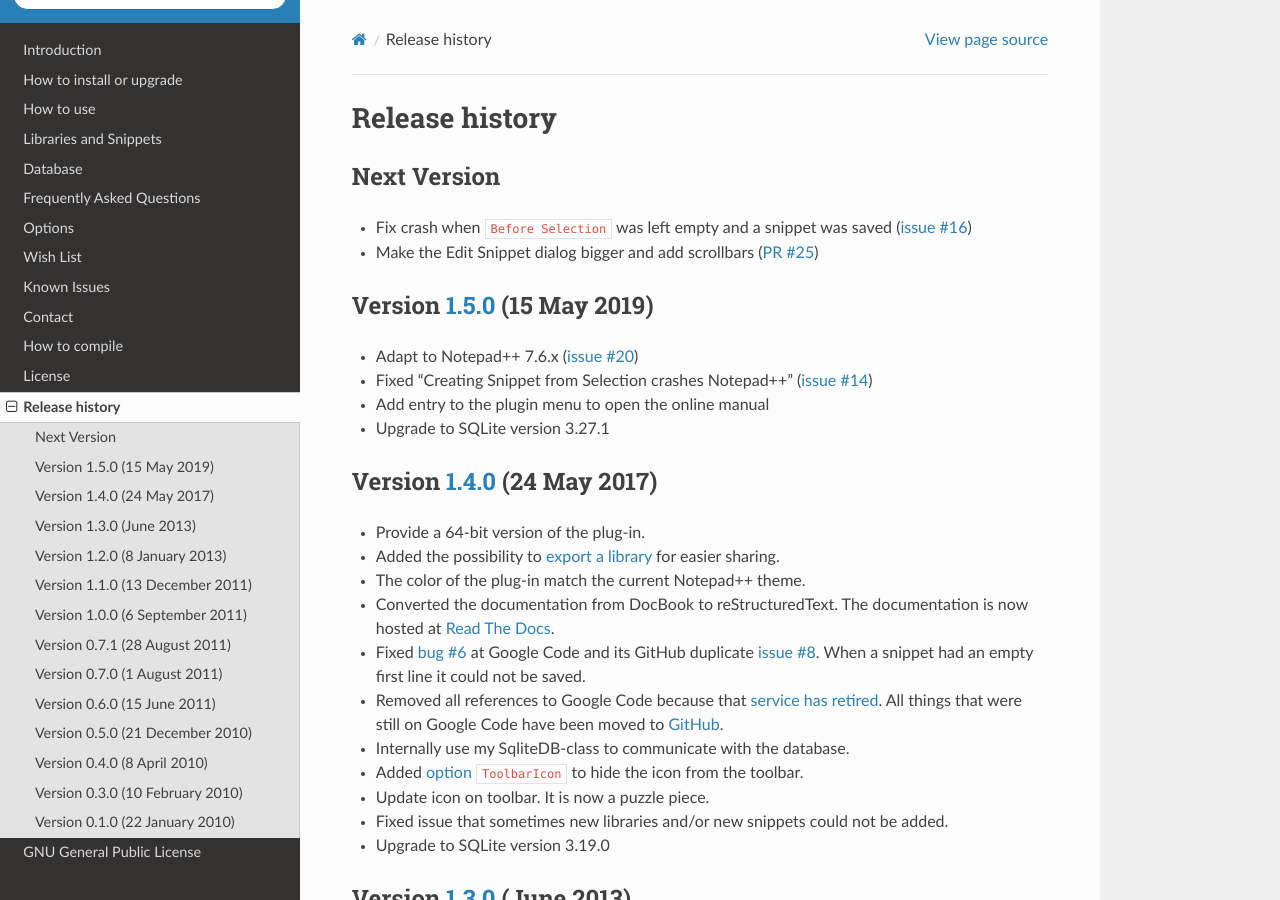
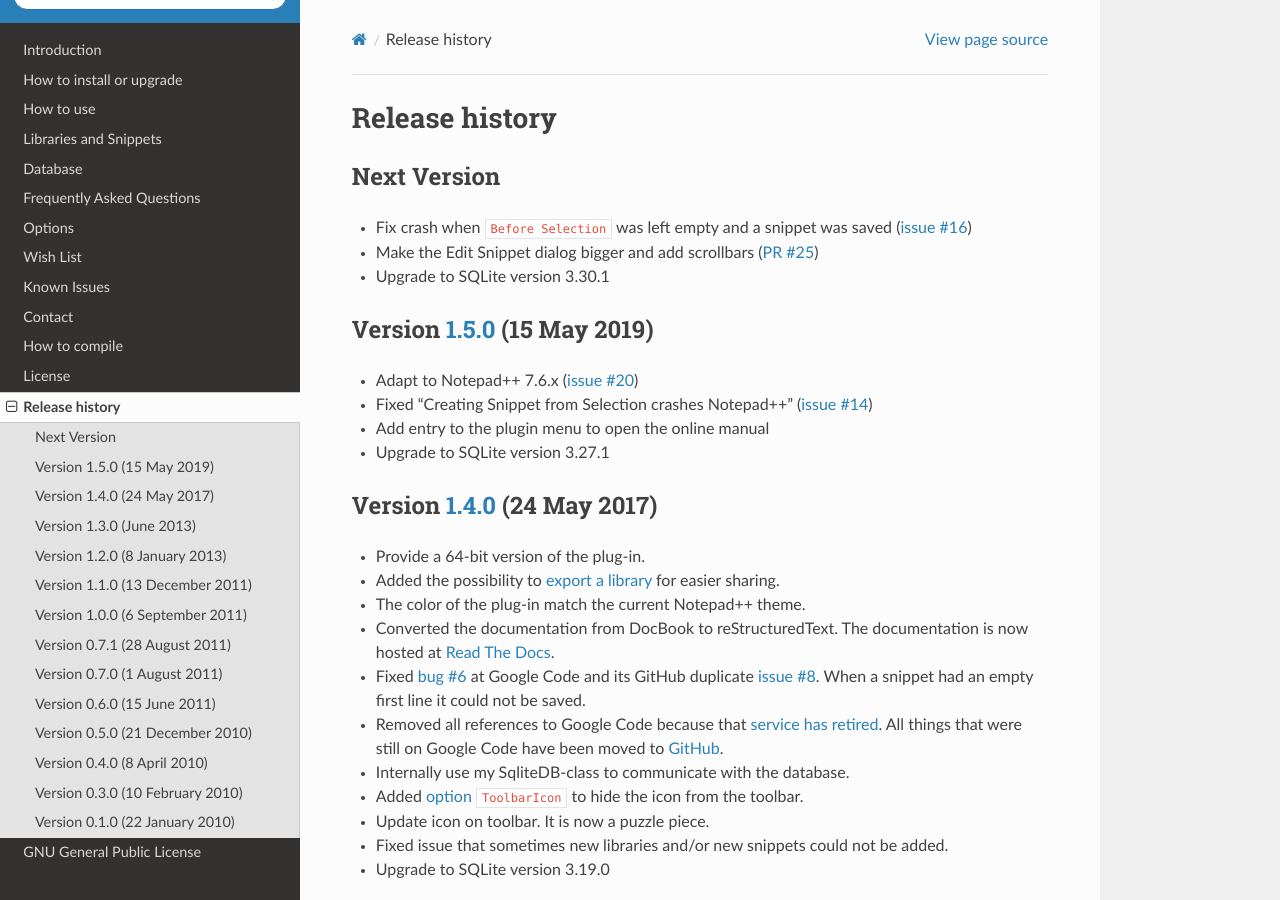
Before and after one commit to ffes/nppsnippets, a Sphinx documentation site: the page built from docs/history.rst, in a window 1280 px wide and 900 px high. Built offline with Sphinx 7.4.7 and the Read the Docs theme 2.0.0, drawn with Linux system fonts in a browser that asks for light colours.

Commit message:
Upgrade to SQLite version 3.30.1

```diff
--- a/docs/history.rst
+++ b/docs/history.rst
@@ -8,6 +8,8 @@ Next Version
 -  Fix crash when ``Before Selection`` was left empty and a snippet was saved (`issue #16`_)
 
 -  Make the Edit Snippet dialog bigger and add scrollbars (`PR #25`_)
+
+-  Upgrade to SQLite version 3.30.1
 
 
 .. _PR #25: https://github.com/ffes/nppsnippets/pull/25
```
Also changed, not shown: 1 other file.
